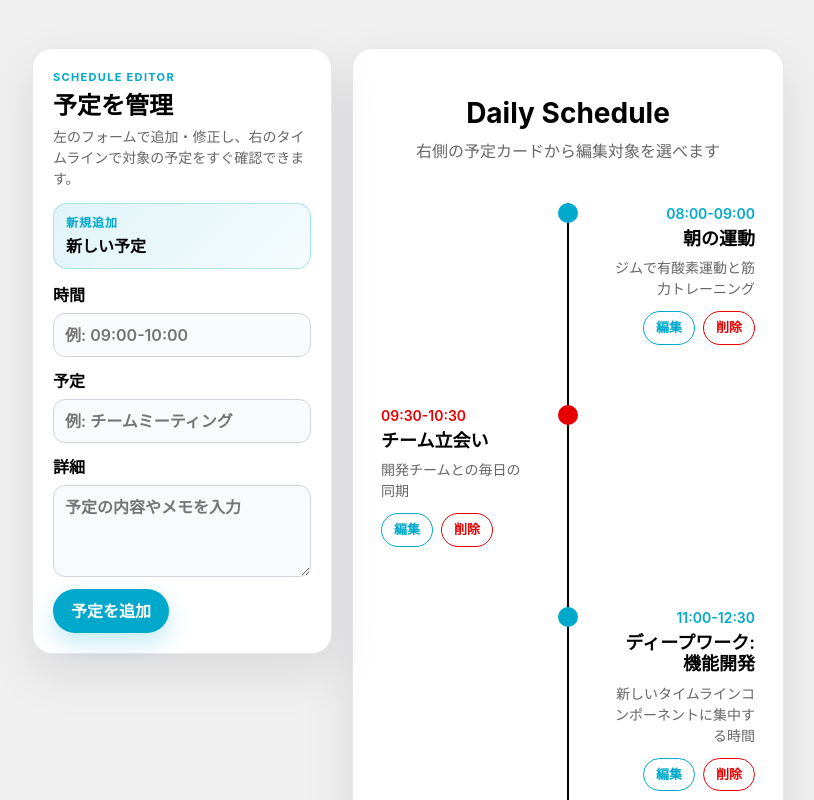
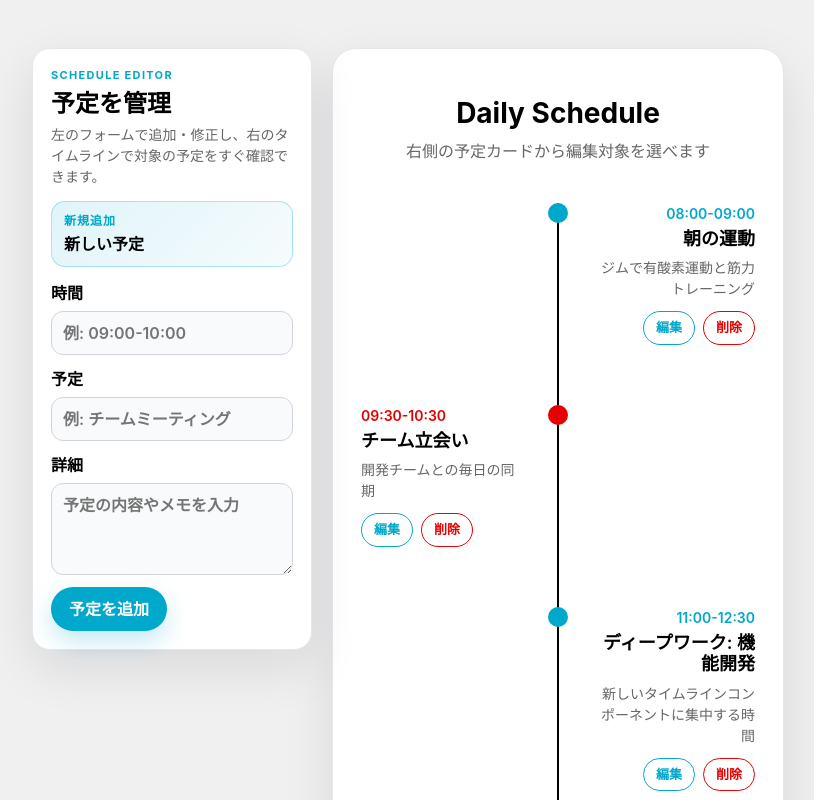
Before and after one commit to techtech0521/schedule-timeline, a React (Vite) app: page / in a window 1280 px wide. Shown: the top 800 px of the page, without its empty margins (232-1046 px from the left). Built offline with nearby package versions, Linux system fonts and the light colour scheme.

Commit message:
Address schedule layout review

```diff
--- a/src/App.css
+++ b/src/App.css
@@ -10,7 +10,7 @@
 
 .planner-workspace {
   display: grid;
-  grid-template-columns: minmax(260px, 300px) minmax(0, 1fr);
+  grid-template-columns: minmax(240px, 280px) minmax(0, 1fr);
   gap: 20px;
   align-items: start;
   width: min(100%, 1240px);
@@ -20,7 +20,6 @@
 .schedule-editor,
 .timeline-panel {
   border: 1px solid #e5e7eb;
-  border-radius: 20px;
   background: #ffffff;
   box-shadow: 0 18px 50px rgb(15 23 42 / 10%);
 }
@@ -28,11 +27,14 @@
 .schedule-editor {
   position: sticky;
   top: 24px;
-  padding: 20px;
+  border-radius: 18px;
+  padding: 18px;
 }
 
 .timeline-panel {
   min-width: 0;
+  --container-max-width: 920px;
+  border-radius: 24px;
   padding: 8px 28px 20px;
 }
 
@@ -188,7 +190,7 @@
 
 @media (max-width: 768px) {
   .schedule-editor {
-    padding: 20px;
+    padding: 18px;
   }
 
   .timeline-panel {
```
